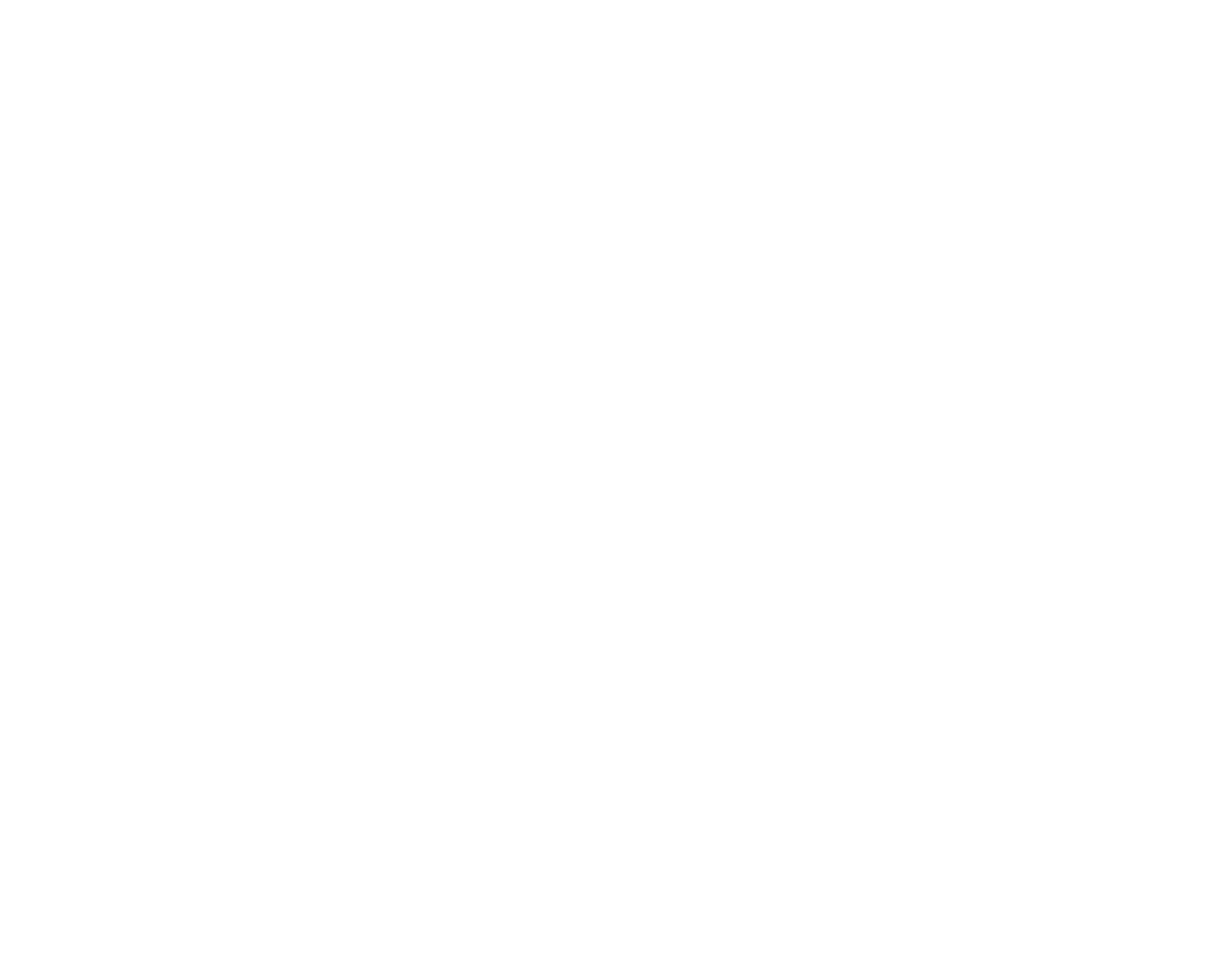
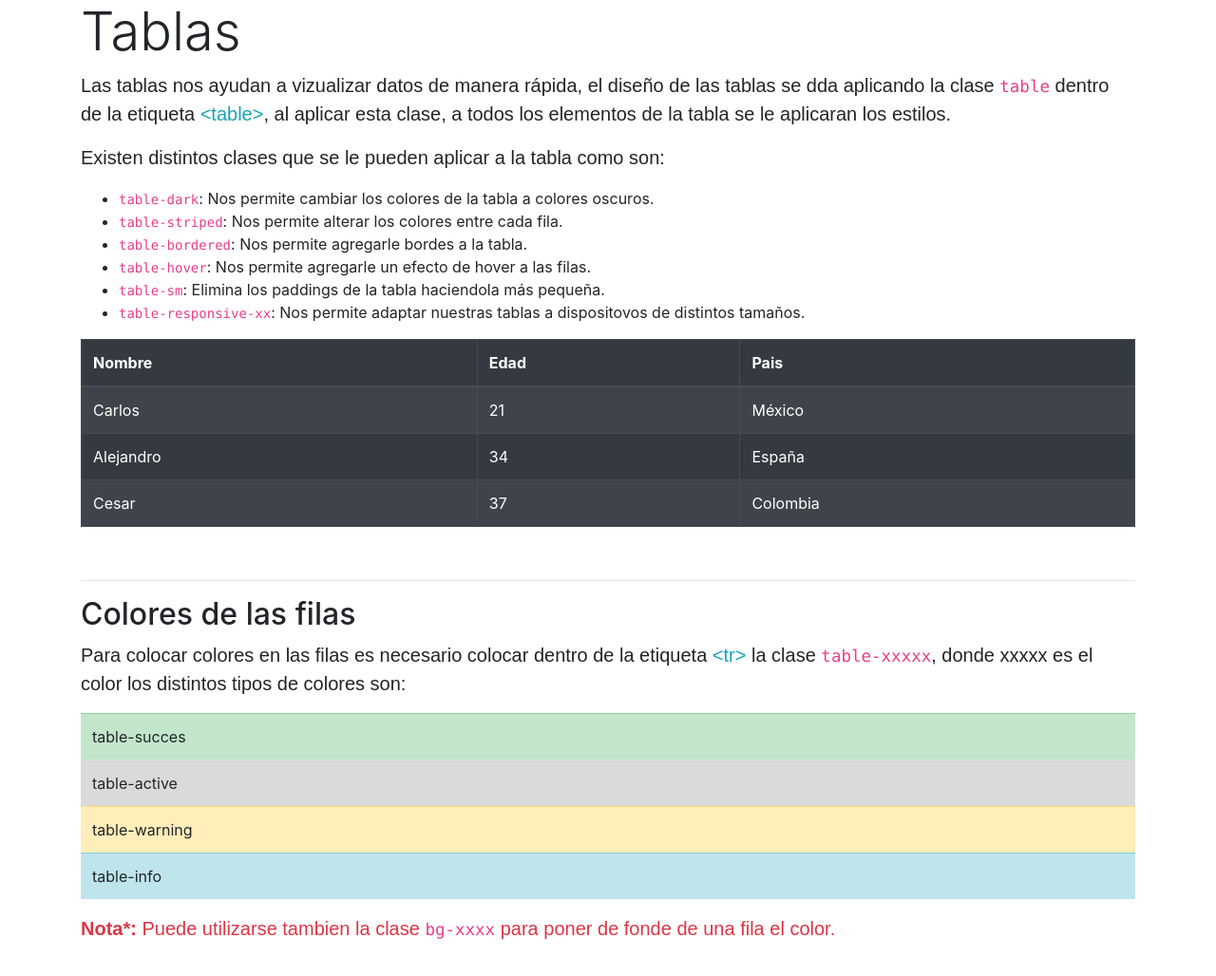
Before and after one commit to AbrahamRH/Anotaciones, a plain HTML site: page pages/Tablas.html in a window 1280 px wide. Shown: the whole page at 95% size. Before the commit the page ends 800 px from the top, so only its background shows below. Drawn offline with nearby package versions, Linux system fonts and the light colour scheme.

Commit message:
Se termino la lección

```diff
--- a/pages/Tablas.html
+++ b/pages/Tablas.html
@@ -28,8 +28,83 @@
 <body>
 	<div class="container">
 		<div class="row">
-			<div class=" col"></div>
+			<div class="col">
+				<h1 class="display-4">Tablas</h1>
+				<p>
+					Las tablas nos ayudan a vizualizar datos de manera rápida, el diseño de las tablas se dda aplicando la clase
+					<code>table</code> dentro de la etiqueta <span class="text-info">&lt;table&gt;</span>, al aplicar esta clase, a
+					todos los elementos de la tabla se le aplicaran los estilos.
+				</p>
+				<p>Existen distintos clases que se le pueden aplicar a la tabla como son:</p>
+				<ul>
+					<li><code>table-dark</code>: Nos permite cambiar los colores de la tabla a colores oscuros.</li>
+					<li><code>table-striped</code>: Nos permite alterar los colores entre cada fila.</li>
+					<li><code>table-bordered</code>: Nos permite agregarle bordes a la tabla.</li>
+					<li><code>table-hover</code>: Nos permite agregarle un efecto de hover a las filas.</li>
+					<li><code>table-sm</code>: Elimina los paddings de la tabla haciendola más pequeña.</li>
+					<li><code>table-responsive-xx</code>: Nos permite adaptar nuestras tablas a dispositovos de distintos tamaños.</li>
+				</ul>
+			</div>
 		</div>
+		<div class="row">
+			<div class=" col">
+				<table class="table table-striped table-dark table-bordered table-hover table-responsive-md">
+					<thead>
+						<th>Nombre</th>
+						<th>Edad</th>
+						<th>Pais</th>
+					</thead>
+					<tr>
+						<td>Carlos</td>
+						<td>21</td>
+						<td>México</td>
+					</tr>
+					<tr>
+						<td>Alejandro</td>
+						<td>34</td>
+						<td>España</td>
+					</tr>
+					<tr>
+						<td>Cesar</td>
+						<td>37</td>
+						<td>Colombia</td>
+					</tr>
+				</table>
+			</div>
+		</div>
+		<div class="row">
+			<div class="col">
+				<br><hr>
+				<h2>Colores de las filas</h2>
+				<p>
+					Para colocar colores en las filas es necesario colocar dentro de la etiqueta
+					<span class="text-info">&lt;tr&gt;</span> la clase <code>table-xxxxx</code>, donde xxxxx es el color
+					los distintos tipos de colores son:
+				</p>
+			</div>
+		</div>
+			<div class="row">
+				<div class="col">
+					<table class="table">
+						<tr class="table-success"> <td>table-succes</td>	</tr>
+						<tr class="table-active"><td>table-active</td></tr>
+						<tr class="table-warning"><td>table-warning</td></tr>
+						<tr class="table-info"><td>table-info</td></tr>
+					</table>
+				</div>
+			</div>
+			<div class="row">
+				<div class="col">
+					<p class="text-danger">
+						<strong>Nota*:</strong>
+						Puede utilizarse tambien la clase <code>bg-xxxx</code> para poner de fonde de una fila el color.
+					</p>
+
+				</div>
+			</div>
+		</div>
+
+		<footer class="row py-5 my-5"></footer>
 	</div>
 
 <!-- JS, Popper.js, and jQuery -->
```
Also changed, not shown: Plantilla.html (+12 -0 lines).
